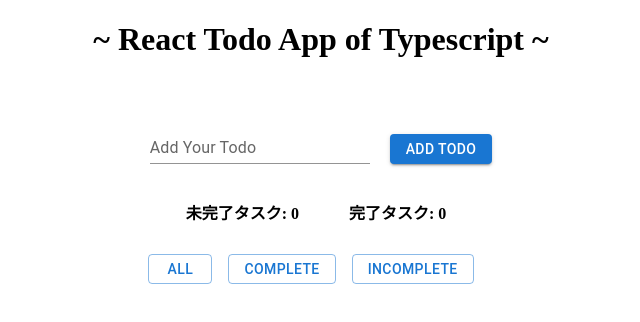
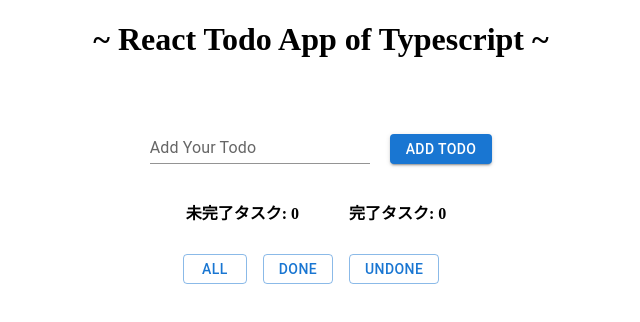
Before and after one commit to kaji5963/react-todo-typescript, a React (Create React App) app: page / in a window 1280 px wide. Shown: the top 322 px of the page, without its empty margins (319-959 px from the left). Built offline with nearby package versions, Linux system fonts and the light colour scheme.

Commit message:
絞り込み機能実装

```diff
--- a/package.json
+++ b/package.json
@@ -20,6 +20,7 @@
     "framer-motion": "^7.2.1",
     "react": "^18.2.0",
     "react-dom": "^18.2.0",
+    "react-flip-move": "^3.0.4",
     "react-native-get-random-values": "^1.8.0",
     "react-scripts": "5.0.1",
     "react-uuid": "^1.0.2",
--- a/src/components/TodoList.tsx
+++ b/src/components/TodoList.tsx
@@ -12,12 +12,12 @@
 export const TodoList = () => {
   const [inputValue, setInputValue] = useState("");
   const [todo, setTodo] = useState<Todo[]>([]);
+  const [filterStatus, setFilterStatus] = useState(0);
 
   type Todo = {
     id: number | string;
     inputValue: string;
     completed: boolean;
-    status: string;
   };
 
   const initialState = {
@@ -25,15 +25,8 @@
       id: Math.floor(Math.random() * 1000).toString(16),
       inputValue: inputValue,
       completed: false,
-      status: "incomplete",
     },
   };
-
-  // const todoStatus = {
-  //   all: "all",
-  //   complete: "complete",
-  //   incomplete: "incomplete",
-  // }
 
   //formの送信機能
   const handleSubmit = (e: React.FormEvent<HTMLFormElement>) => {
@@ -68,14 +61,24 @@
     setTodo(deleteTodo);
   };
   //完了の切り替え機能
-  const handleCompleted = (id: number | string, completed: boolean) => {
+  const handleToggleCompleted = (id: number | string) => {
     const checkTodo = todo.map((todo) => {
       if (todo.id === id) {
-        todo.completed = !completed;
+        todo.completed = !todo.completed;
       }
       return todo;
     });
     setTodo(checkTodo);
+  };
+  //絞り込み機能
+  const all = () => {
+    setFilterStatus(0);
+  };
+  const done = () => {
+    setFilterStatus(1);
+  };
+  const unDone = () => {
+    setFilterStatus(2);
   };
 
   return (
@@ -111,19 +114,23 @@
       {/* ステータス切り替えボタン */}
       <div className="container-button">
         <Stack spacing={2} direction="row" className="addButton">
-          <Button onClick={() => console.log(todo)} variant="outlined">
+          <Button onClick={all} variant="outlined">
             ALL
           </Button>
-          <Button onClick={() => console.log(todo)} variant="outlined">
-            COMPLETE
+          <Button onClick={done} variant="outlined">
+            DONE
           </Button>
-          <Button onClick={() => console.log(todo)} variant="outlined">
-            INCOMPLETE
+          <Button onClick={unDone} variant="outlined">
+            UNDONE
           </Button>
         </Stack>
       </div>
       {/* リスト・チェックボックス・削除 */}
       {todo.map((todo) => {
+        if (filterStatus === 1 && !todo.completed) return;
+
+        if (filterStatus === 2 && todo.completed) return;
+
         return (
           <div key={todo.id} className="container-list">
             <ul>
@@ -143,7 +150,8 @@
                     color: pink[600],
                   },
                 }}
-                onChange={() => handleCompleted(todo.id, todo.completed)}
+                checked={todo.completed}
+                onChange={() => handleToggleCompleted(todo.id)}
               />
               <Box sx={{ display: "flex", gap: 1, alignItems: "center" }}>
                 <ChipDelete
```
Also changed, not shown: 1 other file (tests, documents, lock files or other folders).
